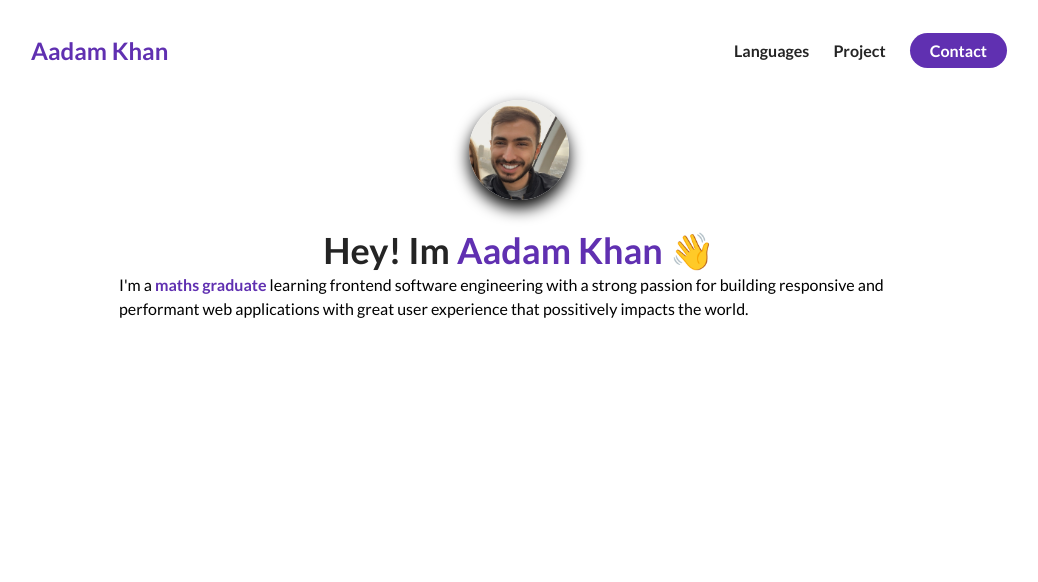
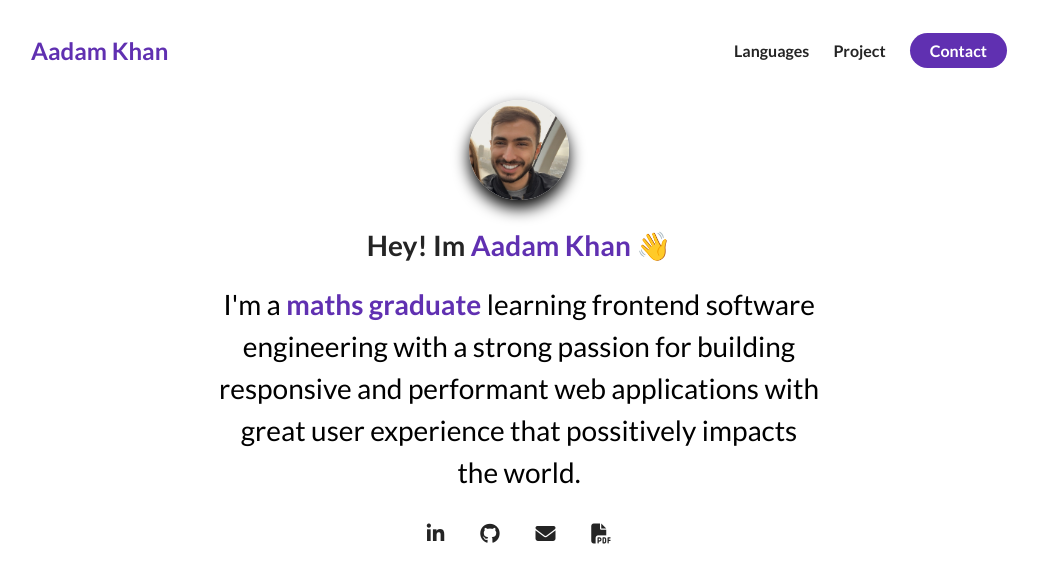
Before and after one commit to AadamK98/E-Portfolio, a plain HTML site: page index.html in a window 1280 px wide. Shown: the whole page, without its empty margins (121-1159 px from the left). Drawn offline with Linux system fonts and the light colour scheme.

Commit message:
added awesomefont icons

```diff
--- a/index.html
+++ b/index.html
@@ -6,6 +6,10 @@
     <meta name="viewport" content="width=device-width, initial-scale=1.0" />
     <title>Aadam Khan</title>
     <link rel="stylesheet" href="styles.css" />
+    <script
+      src="https://kit.fontawesome.com/c8e4d183c2.js"
+      crossorigin="anonymous"
+    ></script>
   </head>
   <body>
     <section id="about-me">
@@ -43,11 +47,26 @@
               Hey! Im <span class="text--purple">Aadam Khan</span> 👋
             </h1>
             <p class="about-me__info--para">
-              I'm a <strong class="text--purple">maths graduate</strong> learning frontend software engineering with a
-              strong passion for building responsive and performant web
-              applications with great user experience that possitively impacts
-              the world.
+              I'm a
+              <strong class="text--purple">maths graduate</strong> learning
+              frontend software engineering with a strong passion for building
+              responsive and performant web applications with great user
+              experience that possitively impacts the world.
             </p>
+            <div class="about-me__links">
+              <a href="" class="about-me__link">
+                <i class="fab fa-brands fa-linkedin-in"></i>
+              </a>
+              <a href="" class="about-me__link">
+                <i class="fa fa-brands fa-github"></i>
+              </a>
+              <a href="" class="about-me__link">
+                <i class="far fa-solid fa-envelope"></i>
+              </a>
+              <a href="" class="about-me__link">
+                <i class="fas fa-solid fa-file-pdf"></i>
+              </a>
+            </div>
           </div>
         </div>
       </div>
--- a/styles.css
+++ b/styles.css
@@ -105,6 +105,9 @@ nav {
     display: flex;
     flex-direction: column;
     align-items: center;
+    max-width: 600px;
+    margin: 0 auto;
+    text-align: center;
 }
 
 .about-me__picture--mask {
@@ -124,3 +127,20 @@ nav {
     padding: 24px 24px 0 0;
 
 }
+
+.about-me__info--title {
+    font-size: 28px;
+    margin-bottom: 20px;
+}
+
+.about-me__info--para {
+    font-size: 28px;
+    margin-bottom: 28px;
+}
+
+.about-me__link {
+    font-size: 20px;
+    color: #242424;
+    text-decoration: none;
+    padding: 0 16px;
+}
```
Also changed, not shown: 1 other file.
